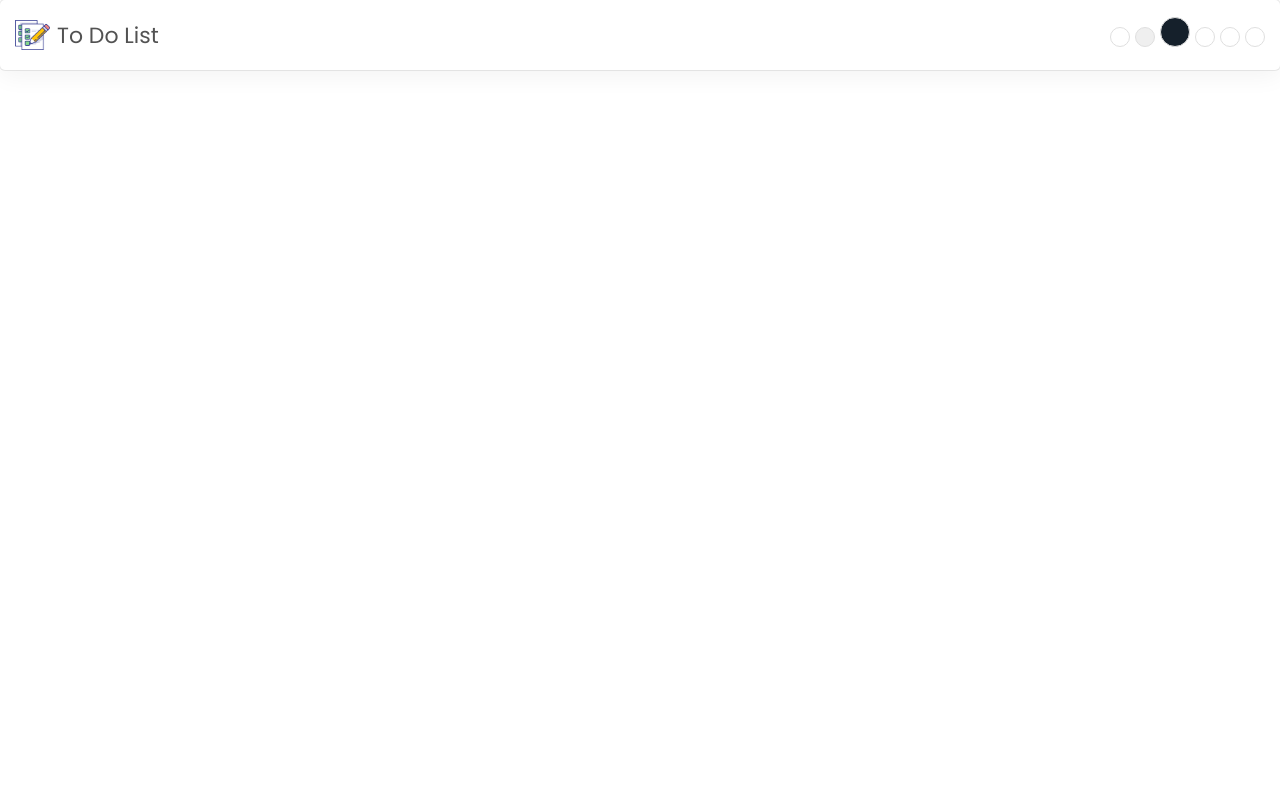
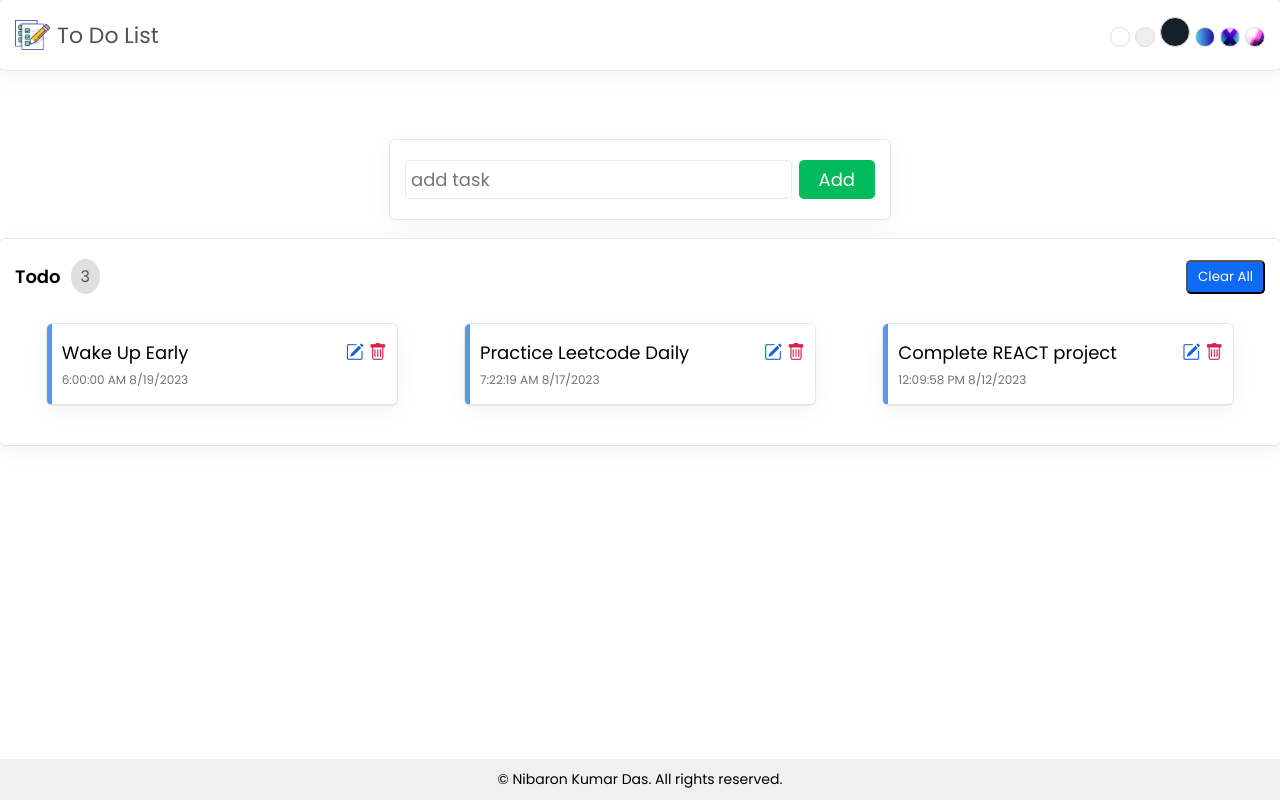
Before and after one commit to Nibaron/todo_list, a React (Create React App) app: page / in a window 1280 px wide. Built offline with nearby package versions, Linux system fonts and the light colour scheme.

Commit message:
Design Completed

```diff
--- a/src/App.js
+++ b/src/App.js
@@ -1,12 +1,16 @@
 import './App.css';
 import Addtask from './components/addtask.component';
 import Appbar from './components/appbar.component';
+import Footer from './components/footer.component';
+import Showtask from './components/showtask.component';
 
 function App() {
   return (
     <>
     <Appbar/>
     <Addtask/>
+    <Showtask/>
+    <Footer/>
     </>
   );
 }
--- a/src/components/addtask.component.js
+++ b/src/components/addtask.component.js
@@ -1,11 +1,12 @@
-import React from 'react';
-
 const Addtask = () => {
     return (
-        <>
-
-        </>
-    );
+        <section className="addTask">
+            <form>
+                <input type='text' name='task' autoComplete="off" placeholder="add task" maxLength={25}/>
+                <button type="submit">Add</button>
+            </form>
+        </section>
+     );
 }
 
 export default Addtask;
--- a/src/components/appbar.component.js
+++ b/src/components/appbar.component.js
@@ -14,9 +14,9 @@ export default function Appbar() {
             <span className="light"></span>
             <span className="medium"></span>
             <span className="dark activeTheme"></span>
-            <span className="gOne"></span>
-            <span className="gTwo"></span>
-            <span className="gThree"></span>
+            <span className="gradientOne"></span>
+            <span className="gradientTwo"></span>
+            <span className="gradientThree"></span>
         </div>
         </header>
     );
--- /dev/null
+++ b/src/components/footer.component.js
@@ -0,0 +1,12 @@
+const Footer = () => {
+    return (
+
+            <div className="footer">
+                &copy;<span id="year"> </span>
+                <span> Nibaron Kumar Das. All rights reserved.</span>
+            </div>
+
+    );
+}
+
+export default Footer;
--- /dev/null
+++ b/src/components/showtask.component.js
@@ -0,0 +1,43 @@
+const Showtask = () => {
+    const tasks=[
+        {id:1001, name:"Wake Up Early", time:"6:00:00 AM 8/19/2023"},
+        {id:2001, name:"Practice Leetcode Daily",time:"7:22:19 AM 8/17/2023"},
+        {id:3001, name:"Complete REACT project",time:"12:09:58 PM 8/12/2023"}
+    ]
+
+    return (
+        <section className="showTask">
+            <div className="head">
+                <div
+                    style={{
+                        display: "flex",
+                        justifyContent: "space-between",
+                        alignItems: "center",
+                    }}
+                >
+                    <span className="title">Todo</span>
+                    <span className="count">3</span>
+                    <button style={{ marginLeft: "auto" }} className="clearAll">
+                        Clear All
+                    </button>
+                </div>
+            </div>
+            <ul>
+                {tasks.map((task) => {
+                    return (
+                        <li>
+                            <p>
+                                <span className="name"> {task.name}</span>
+                                <span className="time"> {task.time}</span>
+                            </p>
+                            <i className="bi bi-pencil-square"></i>
+                            <i className="bi bi-trash"></i>
+                        </li>
+                    );
+                })}
+            </ul>
+        </section>
+    );
+};
+
+export default Showtask;
--- a/src/index.css
+++ b/src/index.css
@@ -234,6 +234,17 @@ header .themeSelector .activeTheme{
   cursor: pointer;
 }
 
+.footer {
+  position: fixed;
+  bottom: 0;
+  left: 0;
+  width: 100%;
+  background-color: #f0f0f0;
+  padding: 10px;
+  text-align: center;
+  font-size: 14px;
+}
+
 @media only screen and (max-width: 800px) {
   .showTask li{
     width: 100%;
```
